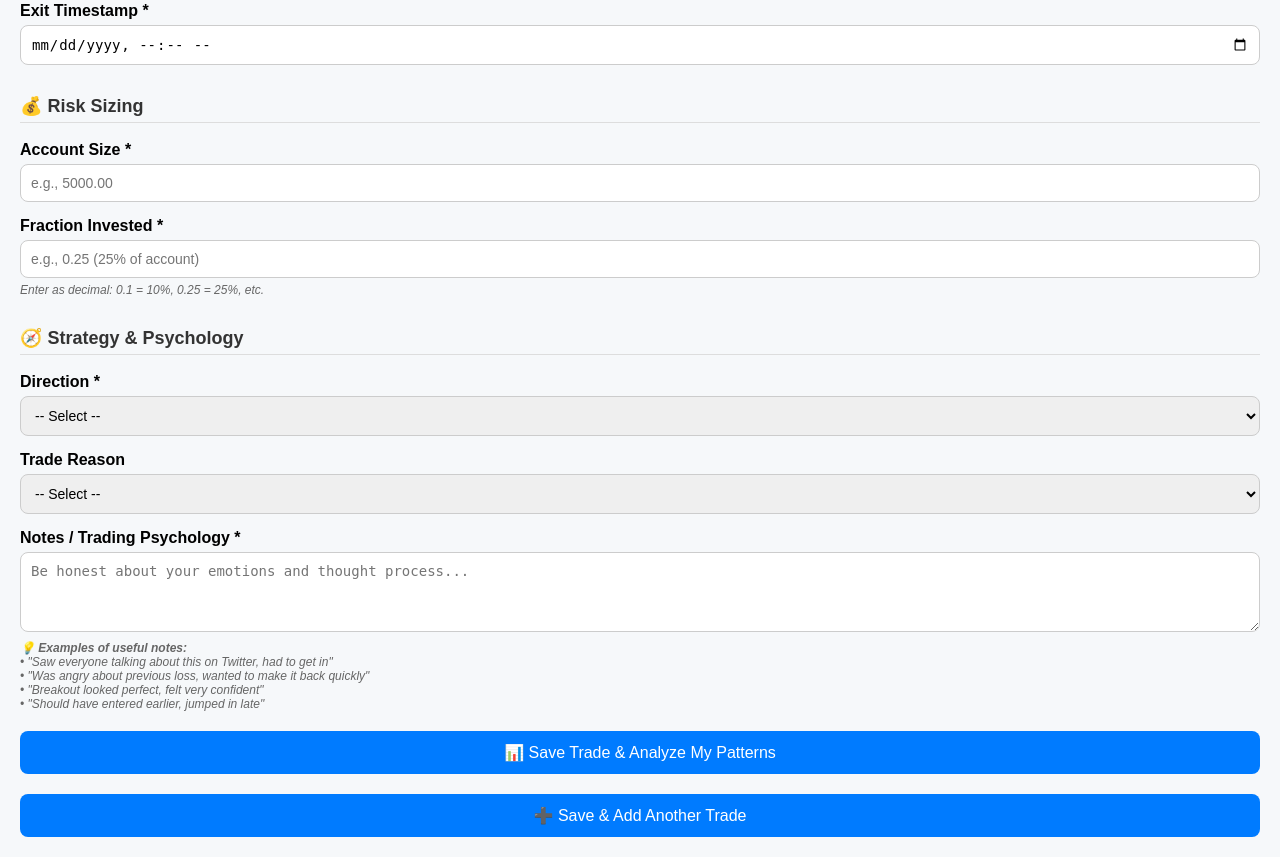
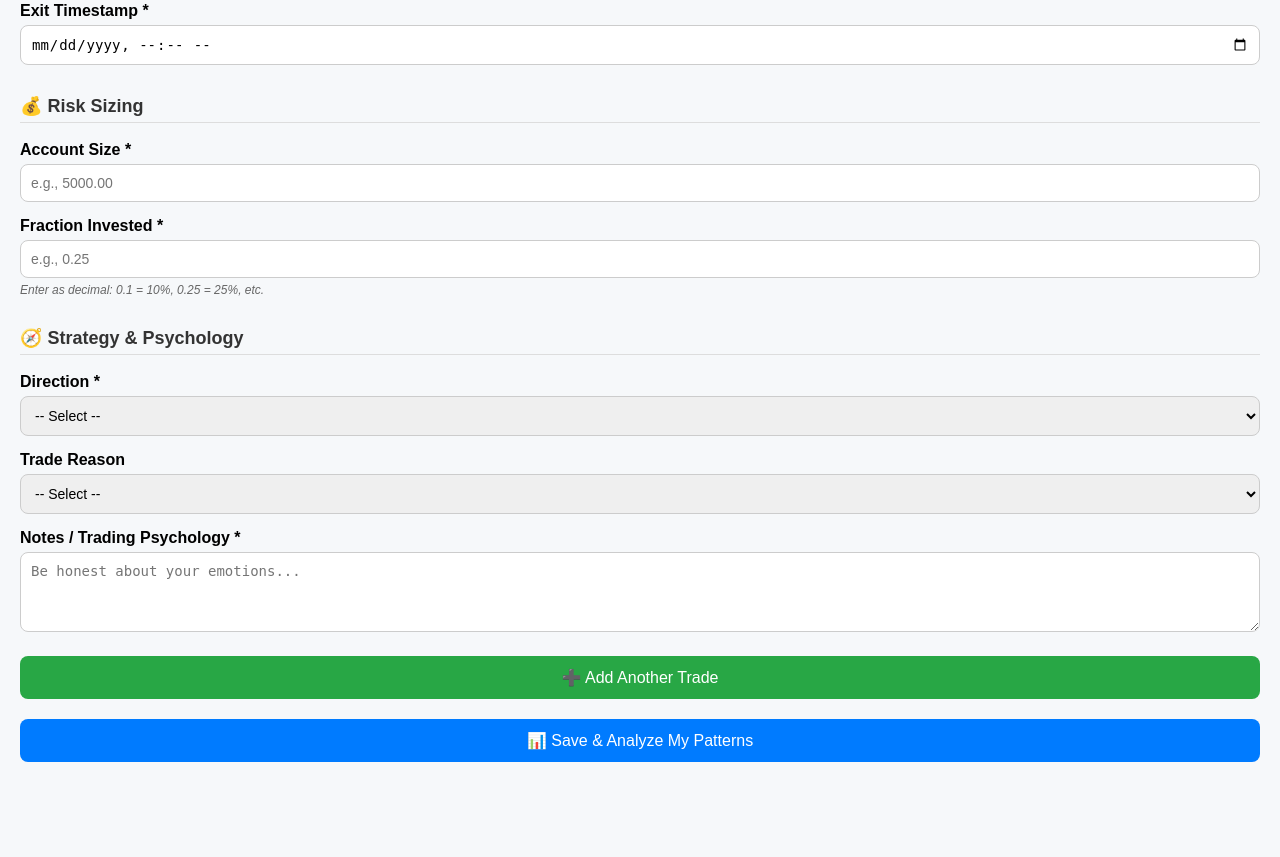
Before and after one commit to LorenzoRolle/App_MindTrade, a Flask app: template templates/trade_input.html in a window 1280 px wide. Shown: the part 613-1470 px from the top of the page. After the commit the page ends 1375 px from the top, so only its background shows below. Run offline with Flask 3, Linux system fonts and the light colour scheme; the template is opened without the code that fills it, so the values that code supplies are empty.

Commit message:
multitrade tradeinput

```diff
--- a/templates/trade_input.html
+++ b/templates/trade_input.html
@@ -26,6 +26,8 @@
     .success { background-color: #d4edda; color: #155724; }
     .error { background-color: #f8d7da; color: #721c24; }
     @media (max-width: 600px) { .container { padding: 20px; } input, textarea, select { font-size: 16px; } }
+    .add-button{background-color: #28a745; color: white;}
+    .add-button:hover {background-color: #218838;}
   </style>
 </head>
 <body>
@@ -46,13 +48,14 @@
     <div id="uploadStatus" class="upload-status"></div>
 
     <form method="POST" action="/trade_input" id="tradeForm">
+      <div class="trade-block">
         <h3>📊 Trade Details</h3>
 
         <label>Asset Name *</label>
-      <input type="text" name="asset_name" id="asset_name" placeholder="e.g., AAPL, Bitcoin, EUR/USD" required>
+        <input type="text" name="asset_name[]" placeholder="e.g., AAPL, Bitcoin, EUR/USD" required>
 
         <label>Asset Type</label>
-      <select name="asset_type" id="asset_type">
+        <select name="asset_type[]">
           <option value="">-- Select --</option>
           <option value="stock">Stock</option>
           <option value="etf">ETF</option>
@@ -61,39 +64,37 @@
         </select>
 
         <label>Entry Price *</label>
-      <input type="number" step="0.0001" min="0" name="entry_price" id="entry_price" placeholder="e.g., 105.50" required onchange="calculatePnL()">
+        <input type="number" step="0.0001" min="0" name="entry_price[]" placeholder="e.g., 105.50" required onchange="calculatePnL(this)">
 
         <label>Exit Price *</label>
-      <input type="number" step="0.0001" min="0" name="exit_price" id="exit_price" placeholder="e.g., 110.00" required onchange="calculatePnL()">
+        <input type="number" step="0.0001" min="0" name="exit_price[]" placeholder="e.g., 110.00" required onchange="calculatePnL(this)">
 
         <label>Entry Timestamp *</label>
-      <input type="datetime-local" name="entry_timestamp" id="entry_timestamp" required>
+        <input type="datetime-local" name="entry_timestamp[]" required>
 
         <label>Exit Timestamp *</label>
-      <input type="datetime-local" name="exit_timestamp" id="exit_timestamp" required>
+        <input type="datetime-local" name="exit_timestamp[]" required>
 
         <h3>💰 Risk Sizing</h3>
-
         <label>Account Size *</label>
-      <input type="number" step="0.01" min="0" name="account_size" id="account_size" placeholder="e.g., 5000.00" required onchange="calculatePnL()">
+        <input type="number" step="0.01" min="0" name="account_size[]" placeholder="e.g., 5000.00" required onchange="calculatePnL(this)">
 
         <label>Fraction Invested *</label>
-      <input type="number" step="0.0001" min="0" max="1" name="fraction_invested" id="fraction_invested" placeholder="e.g., 0.25 (25% of account)" required onchange="calculatePnL()">
+        <input type="number" step="0.0001" min="0" max="1" name="fraction_invested[]" placeholder="e.g., 0.25" required onchange="calculatePnL(this)">
         <div class="hint">Enter as decimal: 0.1 = 10%, 0.25 = 25%, etc.</div>
 
-      <div id="pnl-preview" class="pnl-preview" style="display: none;"></div>
+        <div class="pnl-preview" style="display: none;"></div>
 
         <h3>🧭 Strategy & Psychology</h3>
-
         <label>Direction *</label>
-      <select name="direction" id="direction" required>
+        <select name="direction[]" required onchange="calculatePnL(this)">
           <option value="">-- Select --</option>
           <option value="long">Long</option>
           <option value="short">Short</option>
         </select>
 
         <label>Trade Reason</label>
-      <select name="trade_reason" id="trade_reason">
+        <select name="trade_reason[]">
           <option value="">-- Select --</option>
           <option value="technical_analysis">Technical Analysis</option>
           <option value="fundamental_analysis">Fundamental Analysis</option>
@@ -109,174 +110,109 @@
         </select>
 
         <label>Notes / Trading Psychology *</label>
-      <textarea name="notes" id="notes" placeholder="Be honest about your emotions and thought process..." required></textarea>
-
-      <div class="hint">
-        💡 <strong>Examples of useful notes:</strong><br>
-        • "Saw everyone talking about this on Twitter, had to get in"<br>
-        • "Was angry about previous loss, wanted to make it back quickly"<br>
-        • "Breakout looked perfect, felt very confident"<br>
-        • "Should have entered earlier, jumped in late"
+        <textarea name="notes[]" placeholder="Be honest about your emotions..." required></textarea>
       </div>
 
-      <button type="submit" name="action" value="analyze">📊 Save Trade & Analyze My Patterns</button>
-      <button type="submit" name="action" value="new_trade">➕ Save & Add Another Trade</button>
+           <!-- 🔽 Bottone sempre in fondo -->
+      <div class="form-buttons">
+        <button type="button" class="add-button" onclick="addTradeBlock()">➕ Add Another Trade</button>
+        <button type="submit" name="action" value="analyze">📊 Save & Analyze My Patterns</button>
+      </div>
     </form>
   </div>
 
 <script>
-    // PnL calculation function
-    function calculatePnL() {
-        const entryPrice = parseFloat(document.getElementById('entry_price').value);
-        const exitPrice = parseFloat(document.getElementById('exit_price').value);
-        const accountSize = parseFloat(document.getElementById('account_size').value);
-        const fractionInvested = parseFloat(document.getElementById('fraction_invested').value);
-        const direction = document.getElementById('direction').value;
-
-        if (!entryPrice || !exitPrice || !accountSize || !fractionInvested || !direction) {
-            document.getElementById('pnl-preview').style.display = 'none';
+  // Clone trade block
+  function addTradeBlock() {
+  const blocks = document.querySelectorAll('.trade-block');
+  if (blocks.length >= 10) {
+    alert("You can only input up to 10 trades.");
     return;
   }
 
-        const investedAmount = accountSize * fractionInvested;
-        let pnl;
+  const lastBlock = blocks[blocks.length - 1];
+  const newBlock = lastBlock.cloneNode(true);
 
-        if (direction === 'long') {
-            pnl = (exitPrice - entryPrice) / entryPrice * investedAmount;
-        } else if (direction === 'short') {
-            pnl = (entryPrice - exitPrice) / entryPrice * investedAmount;
-        } else {
+  // Pulisci i campi
+  const inputs = newBlock.querySelectorAll('input, textarea, select');
+  inputs.forEach(input => {
+    input.value = '';
+    if (input.tagName === 'SELECT') input.selectedIndex = 0;
+  });
+
+  // Inserisci il nuovo blocco PRIMA del div dei bottoni
+  const form = document.getElementById('tradeForm');
+  const buttons = form.querySelector('.form-buttons');
+  form.insertBefore(newBlock, buttons);
+}
+
+
+  // PnL calc per block
+  function calculatePnL(el) {
+    const block = el.closest('.trade-block');
+    const entry = parseFloat(block.querySelector('[name="entry_price[]"]').value);
+    const exit = parseFloat(block.querySelector('[name="exit_price[]"]').value);
+    const acc = parseFloat(block.querySelector('[name="account_size[]"]').value);
+    const frac = parseFloat(block.querySelector('[name="fraction_invested[]"]').value);
+    const dir = block.querySelector('[name="direction[]"]').value;
+
+    if (!entry || !exit || !acc || !frac || !dir) {
+      block.querySelector('.pnl-preview').style.display = "none";
       return;
     }
 
-        const pnlPercent = (pnl / accountSize) * 100;
-        const preview = document.getElementById('pnl-preview');
+    const invested = acc * frac;
+    let pnl = 0;
+    if (dir === "long") pnl = (exit - entry) / entry * invested;
+    if (dir === "short") pnl = (entry - exit) / entry * invested;
 
-        preview.innerHTML = `P&L: $${pnl.toFixed(2)} (${pnlPercent.toFixed(2)}% of account)`;
-        preview.className = 'pnl-preview ' + (pnl >= 0 ? 'profit' : 'loss');
-        preview.style.display = 'block';
+    const pnlBox = block.querySelector('.pnl-preview');
+    pnlBox.innerHTML = `P&L: $${pnl.toFixed(2)} (${((pnl/acc)*100).toFixed(2)}%)`;
+    pnlBox.className = "pnl-preview " + (pnl >= 0 ? "profit" : "loss");
+    pnlBox.style.display = "block";
   }
 
-    // File upload functionality
+  // --- JSON Upload (multiple trades supported) ---
   const uploadZone = document.getElementById('uploadZone');
   const fileInput = document.getElementById('fileInput');
   const uploadStatus = document.getElementById('uploadStatus');
 
-    // Click to select file
-    uploadZone.addEventListener('click', () => {
-        fileInput.click();
+  uploadZone.addEventListener('click', () => fileInput.click());
+  fileInput.addEventListener('change', e => handleFile(e.target.files[0]));
+  uploadZone.addEventListener('dragover', e => { e.preventDefault(); uploadZone.classList.add('dragover'); });
+  uploadZone.addEventListener('dragleave', e => { e.preventDefault(); uploadZone.classList.remove('dragover'); });
+  uploadZone.addEventListener('drop', e => { e.preventDefault(); uploadZone.classList.remove('dragover'); handleFile(e.dataTransfer.files[0]); });
+
+  function handleFile(file) {
+    if (!file.name.endsWith('.json')) return showStatus('Please select valid JSON', 'error');
+    const reader = new FileReader();
+    reader.onload = e => {
+      try {
+        const data = JSON.parse(e.target.result);
+        const trades = Array.isArray(data) ? data : [data];
+        trades.forEach((t,i) => {
+          if (i===0) fillFormFromTrade(document.querySelector('.trade-block'), t);
+          else addTradeBlock(t);
         });
-
-    // Handle file selection via input
-    fileInput.addEventListener('change', (e) => {
-        const file = e.target.files[0];
-        if (file) {
-            handleFile(file);
-        }
-    });
-
-    // Drag and drop handlers
-    uploadZone.addEventListener('dragover', (e) => {
-        e.preventDefault();
-        uploadZone.classList.add('dragover');
-    });
-
-    uploadZone.addEventListener('dragleave', (e) => {
-        e.preventDefault();
-        uploadZone.classList.remove('dragover');
-    });
-
-    uploadZone.addEventListener('drop', (e) => {
-        e.preventDefault();
-        uploadZone.classList.remove('dragover');
-
-        const file = e.dataTransfer.files[0];
-        if (file) {
-            handleFile(file);
-        }
-    });
-
-    // Handle file processing
-    function handleFile(file) {
-        if (!file.name.endsWith('.json')) {
-            showStatus('Please select a valid JSON file', 'error');
-            return;
-        }
-
-        const reader = new FileReader();
-        reader.onload = (event) => {  // Fixed: was event0
-            try {
-                const data = JSON.parse(event.target.result);
-
-                // Check if it's a single trade object or array of trades
-                const trades = Array.isArray(data) ? data : [data];
-
-                if (trades.length === 0) {
-                    showStatus('No trade data found in JSON file', 'error');
-                    return;
-                }
-
-                // Fill form with first trade (assuming single trade for this form)
-                const trade = trades[0];
-                fillFormFromTrade(trade);
-
-                showStatus(`Successfully loaded trade data: ${trade.asset_name || 'Unknown Asset'}`, 'success');
-
-            } catch (err) {
-                showStatus('Invalid JSON file format', 'error');
-            }
+        showStatus(`Loaded ${trades.length} trades`, 'success');
+      } catch { showStatus('Invalid JSON format','error'); }
     };
-
-        reader.onerror = () => {
-            showStatus('Error reading file', 'error');
-        };
-
     reader.readAsText(file);
   }
 
-    // Fill form fields from trade data
-    function fillFormFromTrade(trade) {
-        const fieldMap = {
-            'asset_name': trade.asset_name,
-            'asset_type': trade.asset_type,
-            'entry_price': trade.entry_price,
-            'exit_price': trade.exit_price,
-            'entry_timestamp': trade.entry_timestamp,
-            'exit_timestamp': trade.exit_timestamp,
-            'account_size': trade.account_size,
-            'fraction_invested': trade.fraction_invested,
-            'direction': trade.direction,
-            'trade_reason': trade.trade_reason,
-            'notes': trade.notes
-        };
-
-        Object.keys(fieldMap).forEach(fieldName => {
-            const element = document.getElementById(fieldName);
-            if (element && fieldMap[fieldName] !== undefined) {
-                element.value = fieldMap[fieldName];
-            }
+  function fillFormFromTrade(block, trade) {
+    Object.keys(trade).forEach(k => {
+      const el = block.querySelector(`[name="${k}[]"]`);
+      if (el) el.value = trade[k];
     });
-
-        // Trigger PnL calculation after filling
-        calculatePnL();
+    calculatePnL(block.querySelector('[name="entry_price[]"]'));
   }
 
-    // Show upload status messages
-    function showStatus(message, type) {
-        uploadStatus.textContent = message;
+  function showStatus(msg, type) {
+    uploadStatus.textContent = msg;
     uploadStatus.className = `upload-status ${type}`;
     uploadStatus.style.display = 'block';
-
-        // Hide after 3 seconds for success messages
-        if (type === 'success') {
-            setTimeout(() => {
-                uploadStatus.style.display = 'none';
-            }, 3000);
   }
-    }
-
-    // Update direction change to trigger PnL calculation
-    document.getElementById('direction').addEventListener('change', calculatePnL);
 </script>
 </body>
 </html>
```
Lines whose indentation alone changed are shown as unchanged.
